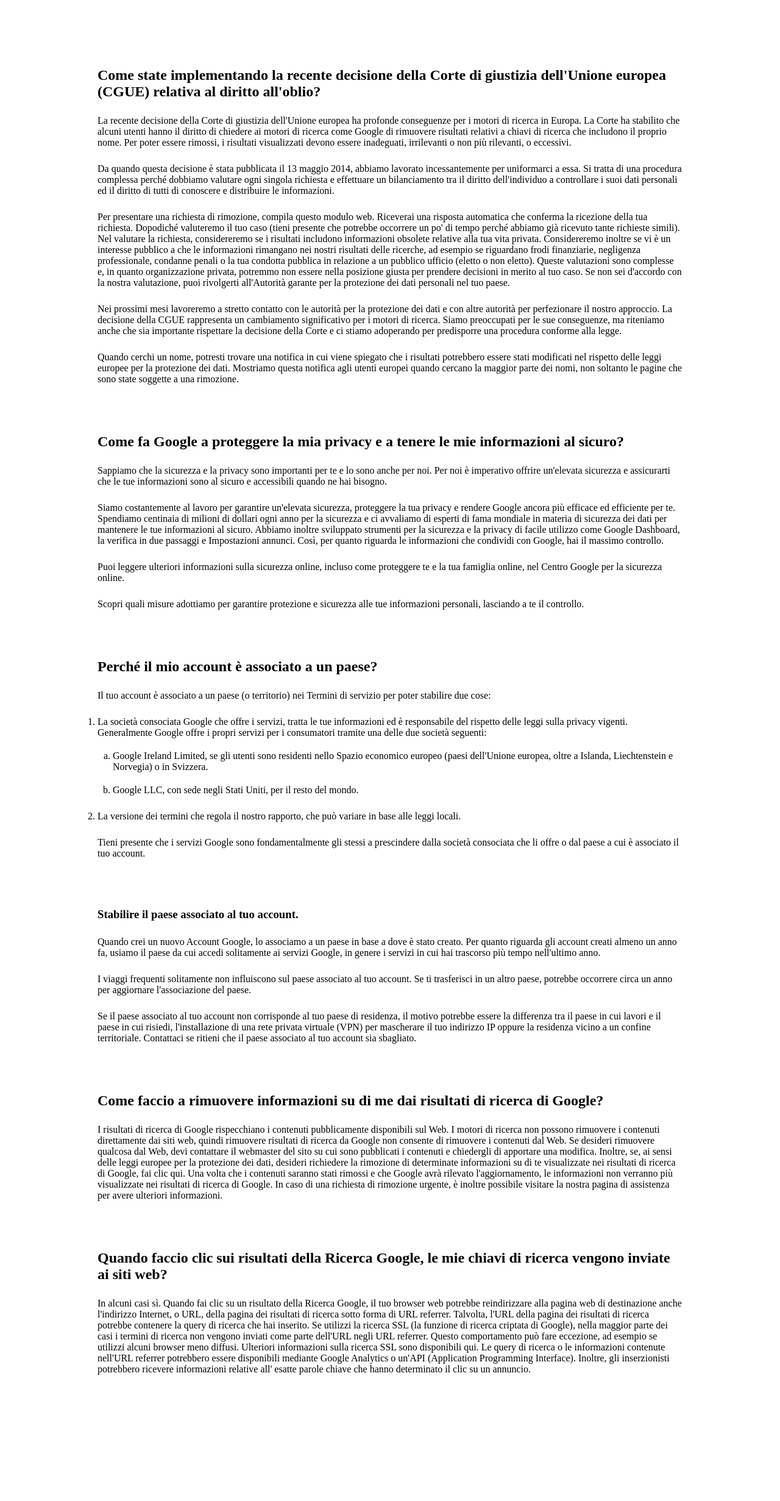
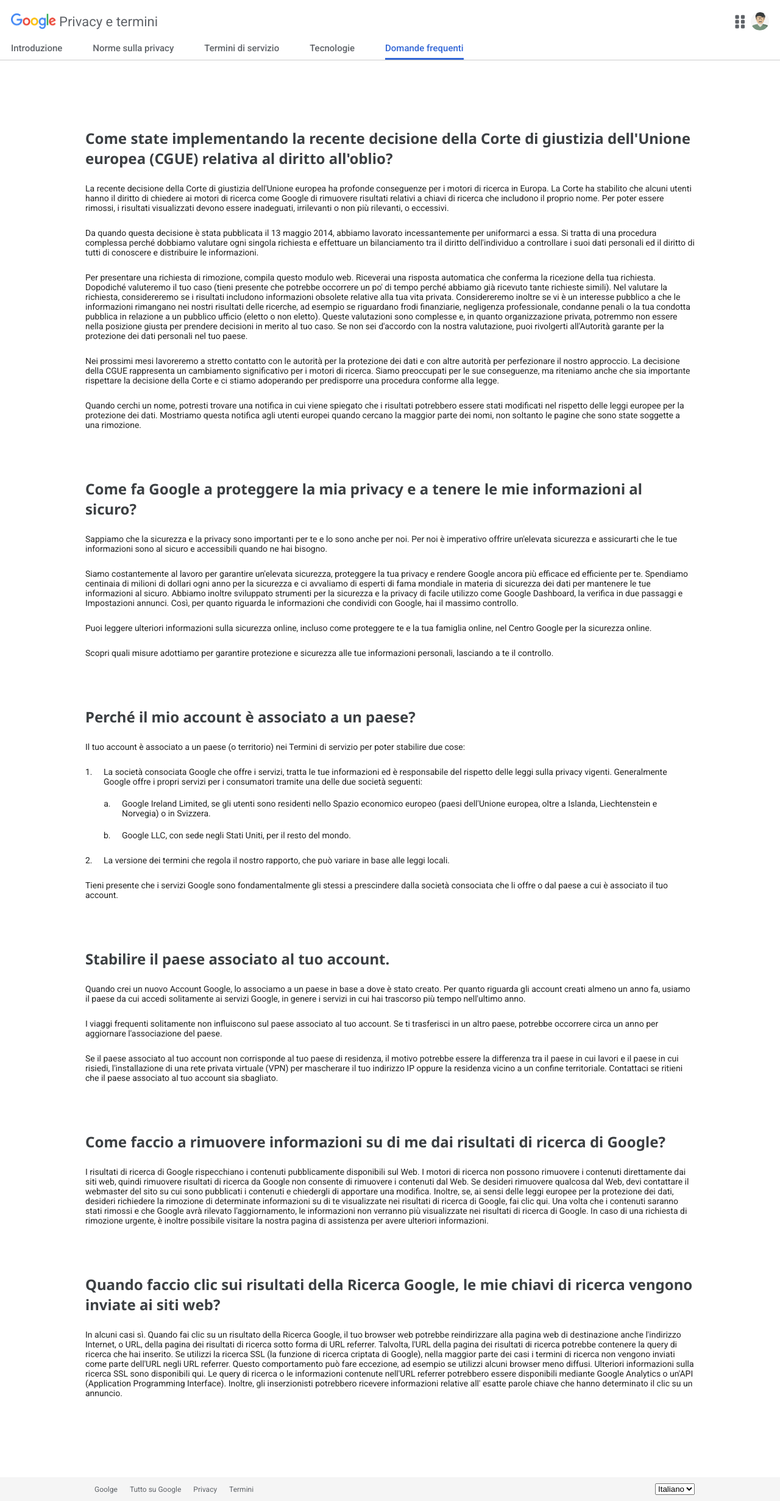
Before and after one commit to alemica97/php-google-faq, a PHP site: page / in a window 1280 px wide. Shown: the whole page at 61% size. Before the commit the page ends 2255 px from the top, so only its background shows below. Run offline with PHP 8.4, Linux system fonts and the light colour scheme.

Commit message:
Ho aggiunto anche l'header ed il footer

```diff
--- a/index.php
+++ b/index.php
@@ -54,13 +54,40 @@
     <meta charset="UTF-8">
     <meta http-equiv="X-UA-Compatible" content="IE=edge">
     <meta name="viewport" content="width=device-width, initial-scale=1.0">
+    <link rel="stylesheet" href="https://cdnjs.cloudflare.com/ajax/libs/font-awesome/5.15.4/css/all.min.css" integrity="sha512-1ycn6IcaQQ40/MKBW2W4Rhis/DbILU74C1vSrLJxCq57o941Ym01SwNsOMqvEBFlcgUa6xLiPY/NS5R+E6ztJQ==" crossorigin="anonymous" referrerpolicy="no-referrer" />
+    <link rel="preconnect" href="https://fonts.googleapis.com">
+    <link rel="preconnect" href="https://fonts.gstatic.com" crossorigin>
+    <link href="https://fonts.googleapis.com/css2?family=Noto+Sans:wght@400;700&family=Roboto:wght@400;500;700&display=swap" rel="stylesheet">
     <link rel="stylesheet" href="style.css">
     <title>Google FAQ</title>
 </head>
 <body>
+    <div class="container-fluid">
+        <header>
+            <figure class="logo">
+                <img src="img/logo-google.png" alt="">
+            </figure>
+            <span class="privacy"><a href="">Privacy e termini</a></span>
+            <div class="user-menu">
+                <i class="fas fa-grip-vertical"></i>
+                <figure class="profile">
+                    <img src="img/user.jpg" alt="">
+                </figure>
+            </div>
+        </header>
+        <nav>
+            <ul class="nav-list">
+                <li><a href="">Introduzione</a></li>
+                <li><a href="">Norme sulla privacy</a></li>
+                <li><a href="">Termini di servizio</a></li>
+                <li><a href="">Tecnologie</a></li>
+                <li class="active"><a href="">Domande frequenti</a></li>
+            </ul>
+        </nav>
+    </div>
+    <main>
+        <section>
             <div class="container">
-
-        <section>
                 <?php
                     for($i = 0; $i < count($array_faq); $i++){
                         foreach($array_faq[$i] as $x => $x_value){
@@ -74,8 +101,23 @@
                         }
                     }
                 ?>
+            </div>
         </section>
+    </main>
+    <footer>
+        <div class="container foot">
+            <ul>
+                <li><a href="">Goolge</a></li>
+                <li><a href="">Tutto su Google</a></li>
+                <li><a href="">Privacy</a></li>
+                <li><a href="">Termini</a></li>
+            </ul>
+            <select name="lingua" id="lingua">
+                <option value="it">Italiano</option>
+                <option value="en">Inglese</option>
+            </select>
+        </div>
+    </footer>
 
-    </div>
 </body>
 </html>
--- a/style.css
+++ b/style.css
@@ -1,28 +1,162 @@
+html{
+    font-family: 'Roboto', sans-serif;
+    font-size: 14px;
+}
+
 *{
     margin: 0;
     padding: 0;
     box-sizing: border-box;
 }
 
+a{
+    text-decoration: none;
+    color: currentColor;
+}
 .container{
     max-width: 1000px;
     margin: 0 auto;
-    padding: 30px 20px;
+    color: rgba(0, 0, 0, 0.87);
 }
 
 h2, h3{
     margin-top: 80px;
+    font-size: 24px;
+    color: #3c4043;
+    font-family: 'Noto Sans', sans-serif;
 }
 
 p{
     margin-top: 25px;
 }
 
+ul, ol{
+    padding-left: 15px;
+}
+
 ul{
     list-style-type: lower-latin;
-    padding-left: 25px;
 }
 
 li{
     margin-top: 20px;
 }
+
+ol li{
+    padding-left: 15px;
+}
+
+.logo{
+    width: 74px;
+    display: flex;
+    justify-content: center;
+    align-items: center;
+}
+
+img{
+    max-width: 100%;
+}
+
+header{
+    padding: 20px 18px;
+    display: flex;
+    justify-content: flex-start;
+    align-items: center;
+    color: #5f6368;
+}
+
+.privacy{
+    font-size: 22px;
+    font-weight: 400;
+    padding-left: 5px;
+    flex-grow: 1;
+}
+
+.profile{
+    width: 30px;
+    aspect-ratio: 1/1;
+    border-radius: 50%;
+    overflow: hidden;
+    object-fit: cover;
+    object-position: center;
+    display:inline-block;
+}
+
+.profile img{
+    width: 100%;
+    height: 100%;
+    object-fit: cover;
+    object-position: center;
+}
+
+.user-menu i{
+    font-size: 25px;
+}
+
+.user-menu{
+    display: flex;
+    align-items: center;
+    gap: 10px;
+}
+
+.nav-list{
+    list-style-type: none;
+    display: contents;
+}
+
+.nav-list li{
+    margin-top: 0px;
+    padding: 0 0 10px 0;
+}
+
+.nav-list li.active{
+    color: #3367d6;
+    border-bottom: 3px solid #3367d6;
+    padding: 0 0 7px 0;
+}
+
+nav{
+    display: flex;
+    justify-content: flex-start;
+    align-items: center;
+    gap: 50px;
+    font-size: 15px;
+    font-weight: 500;
+    color: #5f6368;
+    padding: 0 18px;
+    border-bottom: 1px solid #ccc;
+}
+
+.container-fluid{
+    background-color: white;
+    position: fixed;
+    width: 100%;
+}
+
+main{
+    padding: 130px 0;
+}
+
+footer{
+    background-color: #f5f5f5;
+    padding: 10px 0;
+}
+
+.container.foot ul{
+    list-style-type: none;
+    display: flex;
+    gap: 20px;
+}
+
+.container.foot li{
+    margin-top: 0px;
+}
+
+.container.foot{
+    display: flex;
+    align-items: center;
+    justify-content: space-between;
+    font-size: 12px;
+    font-weight: 100;
+    color: #5f6368;
+}
```
Also changed, not shown: img/logo-google.png (added), img/user.jpg (added). Lines whose indentation alone changed are shown as unchanged.
